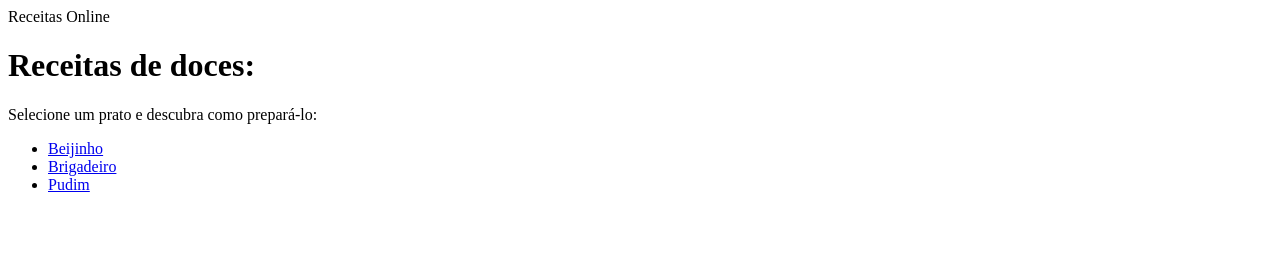
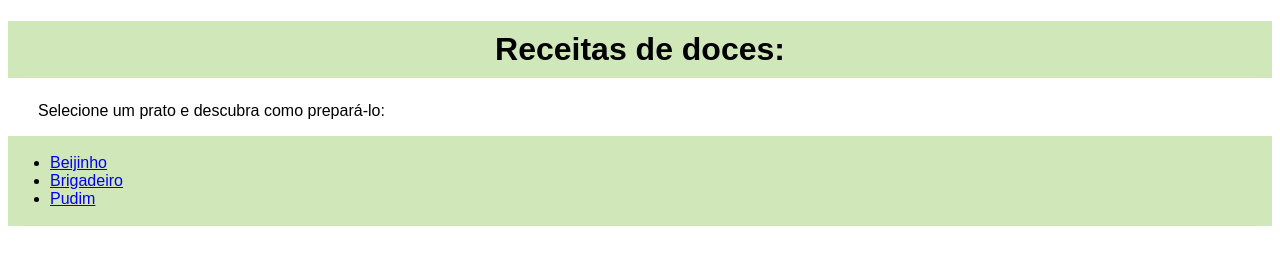
Before and after one commit to Barbara-Albuquerque/odin-recipes, a plain HTML site: page index.html in a window 1280 px wide. Drawn offline with Linux system fonts and the light colour scheme.

Commit message:
adicionando css simplório

```diff
--- a/index.html
+++ b/index.html
@@ -1,17 +1,20 @@
 <!DOCTYPE html>
 <html lang="pt-BR">
   <head>
-        <meta charset="UTF-8">
-        <meta name="viewport" content="width=device-width, initial-scale:1.0"
+    <meta charset="UTF-8" />
+    <meta name="viewport" content="width=device-width, initial-scale:1.0" />
+    <link rel="stylesheet" href="./styles.css" />
     <title>Receitas Online</title>
   </head>
   <body>
-        <h1>Receitas de doces:</h1>
+    <h1 id="titulo">Receitas de doces:</h1>
     <p>Selecione um prato e descubra como prepará-lo:</p>
+    <div>
       <ul>
         <li><a href="./pages/beijinho.html">Beijinho</a></li>
         <li><a href="./pages/brigadeiro.html">Brigadeiro</a></li>
         <li><a href="./pages/pudim.html">Pudim</a></li>
       </ul>
+    </div>
   </body>
 </html>
--- /dev/null
+++ b/styles.css
@@ -0,0 +1,16 @@
+*{
+    font-family:Arial, Helvetica, sans-serif;
+}
+#titulo{
+    text-align: center;
+    background-color: #d0e7ba;
+    padding: 10px;
+}
+div{
+    background-color: #d0e7ba;
+    padding: 2px;
+}
+p{
+    padding: 2px 2px 0px 30px;
+
+}
```
Lines whose indentation alone changed are shown as unchanged.
